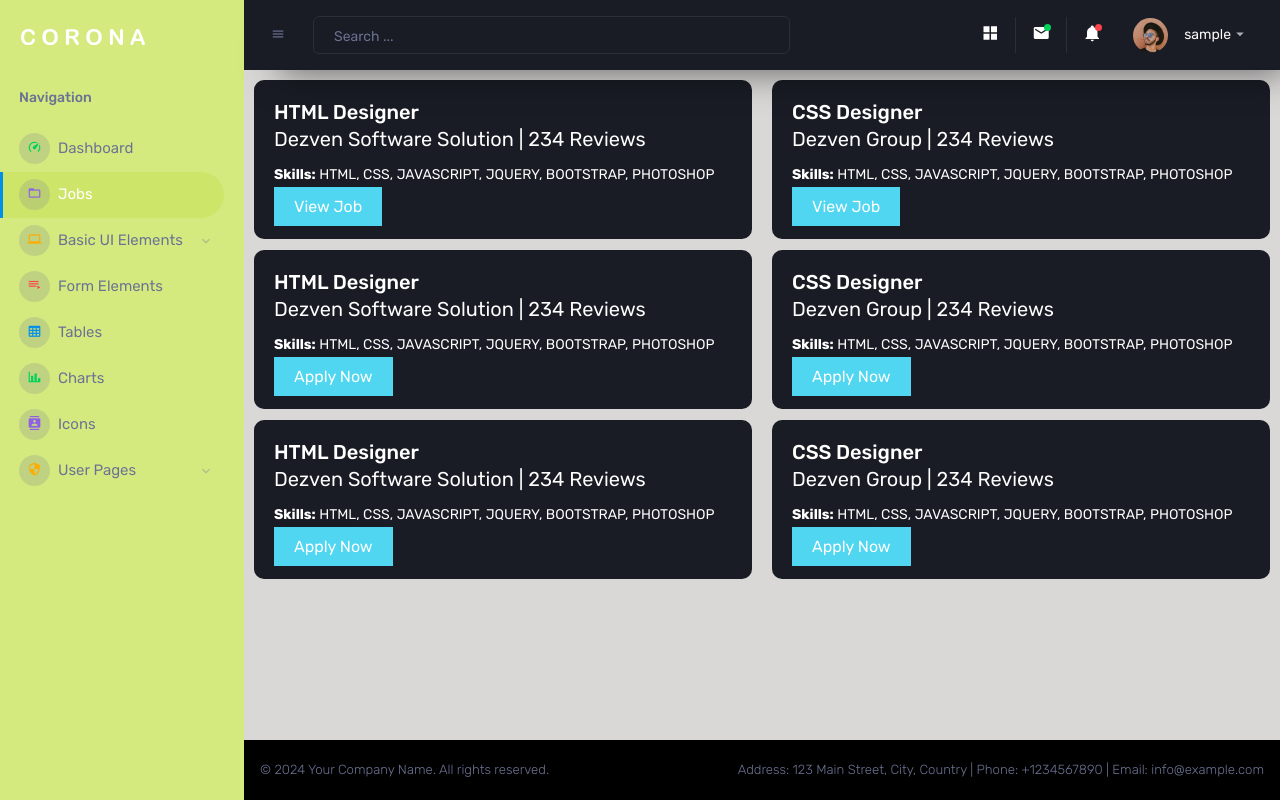
After one commit to LostParadise07/job_posting, a Flask app: page /jobs.html in a window 1280 px wide. The commit adds this page. Run offline with Flask 2, Linux system fonts and the light colour scheme; the visitor is signed in with stand-in values (Sample User, id 1); data comes from the database, SQL or seed files in the repository; style sheets or scripts are compiled from the project's sources; some libraries are stand-ins or nearby versions.

Commit message:
Add jobs

```diff
--- /dev/null
+++ b/apps/static/assets/css/jobs.css
@@ -0,0 +1,50 @@
+.width-50 {
+    width: 50%;
+}
+
+.recent-job-list {
+    display: flex;
+    flex-direction: column;
+    padding: 20px;
+    margin-bottom: 20px;
+    color: white;
+    border-radius: 10px;
+}
+
+.job-card {
+    padding: 20px;
+    border-radius: 10px;
+    margin:10px;
+    background-color: #191c24;
+    color: white;
+    margin-bottom: 1px;
+}
+
+.job-title,
+.job-company {
+    font-size: 20px;
+    margin: 0;
+}
+
+.job-skill,
+.job-apply-button {
+    margin: 10px 0;
+}
+
+.job-apply-button {
+    background: rgb(80, 214, 240);
+    padding: 10px 20px;
+    color: white;
+    text-decoration: none;
+}
+
+.content-wrapper {
+    background: #dad7d7;
+
+}
+
+.recent-job {
+    display: flex;
+    flex-wrap: wrap;
+    justify-content: center;
+}
--- a/apps/static/assets/scss/_variables.scss
+++ b/apps/static/assets/scss/_variables.scss
@@ -128,7 +128,7 @@ $sidebar-width-lg: 244px;
 $sidebar-width-mini: 185px;
 $sidebar-width-icon: 70px;
 
-$sidebar-dark-bg: #191c24;
+$sidebar-dark-bg: #d4ea7f;
 $sidebar-dark-menu-color: $text-muted;
 $sidebar-dark-menu-active-bg: darken($sidebar-dark-bg, 5%);
 $sidebar-dark-menu-active-color: #ffffff;
--- a/apps/static/assets/scss/vertical/_vertical-wrapper.scss
+++ b/apps/static/assets/scss/vertical/_vertical-wrapper.scss
@@ -36,7 +36,7 @@
 }
 
 .content-wrapper {
-  background: $content-bg;
+  background: #ffff;
   padding: 1.875rem 1.75rem;
   width: 100%;
   @include flex-grow(1);
--- /dev/null
+++ b/apps/templates/home/Jobs.html
@@ -0,0 +1,92 @@
+{% extends "layouts/base.html" %}
+
+{% block title %} Jobs {% endblock %}
+
+<!-- Specific Plugin CSS goes HERE -->
+{% block plugin_stylesheets %}
+
+  <!-- Plugin css for this page -->
+  <link rel="stylesheet" href="/static/assets/vendors/jvectormap/jquery-jvectormap.css">
+  <link rel="stylesheet" href="/static/assets/vendors/flag-icon-css/css/flag-icon.min.css">
+  <link rel="stylesheet" href="/static/assets/vendors/owl-carousel-2/owl.carousel.min.css">
+  <link rel="stylesheet" href="/static/assets/vendors/owl-carousel-2/owl.theme.default.min.css">
+  <link rel="stylesheet" href="/static/assets/css/jobs.css">
+
+{% endblock plugin_stylesheets %}
+
+<!-- Specific CSS goes HERE -->
+{% block stylesheets %}{% endblock stylesheets %}
+
+{% block content %}
+<div class="content-wrapper" style="background:#dad7d7;padding:0px 0px;">
+    <div class="recent-job">
+        <div class="width-50">
+            <div class="job-card">
+                <h4 class="job-title">HTML Designer</h4>
+                <p class="job-company">Dezven Software Solution <i class="fa fa-star" aria-hidden="true"></i> | 234 Reviews </p>
+                <p class="job-skill"><b>Skills:</b> HTML, CSS, JAVASCRIPT, JQUERY, BOOTSTRAP, PHOTOSHOP</p>
+                <a href="#" class="job-apply-button">View Job</a>
+            </div>
+        </div>
+        <div class="width-50">
+            <div class="job-card">
+                <h4 class="job-title">CSS Designer</h4>
+                <p class="job-company">Dezven Group <i class="fa fa-star" aria-hidden="true"></i> | 234 Reviews </p>
+                <p class="job-skill"><b>Skills:</b> HTML, CSS, JAVASCRIPT, JQUERY, BOOTSTRAP, PHOTOSHOP</p>
+                <a href="#" class="job-apply-button">View Job</a>
+            </div>
+        </div>
+        <div class="width-50">
+            <div class="job-card">
+                <h4 class="job-title">HTML Designer</h4>
+                <p class="job-company">Dezven Software Solution <i class="fa fa-star" aria-hidden="true"></i> | 234 Reviews </p>
+                <p class="job-skill"><b>Skills:</b> HTML, CSS, JAVASCRIPT, JQUERY, BOOTSTRAP, PHOTOSHOP</p>
+                <a href="#" class="job-apply-button">Apply Now</a>
+            </div>
+        </div>
+        <div class="width-50">
+            <div class="job-card">
+                <h4 class="job-title">CSS Designer</h4>
+                <p class="job-company">Dezven Group <i class="fa fa-star" aria-hidden="true"></i> | 234 Reviews </p>
+                <p class="job-skill"><b>Skills:</b> HTML, CSS, JAVASCRIPT, JQUERY, BOOTSTRAP, PHOTOSHOP</p>
+                <a href="#" class="job-apply-button">Apply Now</a>
+            </div>
+        </div>
+        <div class="width-50">
+            <div class="job-card">
+                <h4 class="job-title">HTML Designer</h4>
+                <p class="job-company">Dezven Software Solution <i class="fa fa-star" aria-hidden="true"></i> | 234 Reviews </p>
+                <p class="job-skill"><b>Skills:</b> HTML, CSS, JAVASCRIPT, JQUERY, BOOTSTRAP, PHOTOSHOP</p>
+                <a href="#" class="job-apply-button">Apply Now</a>
+            </div>
+        </div>
+        <div class="width-50">
+            <div class="job-card">
+                <h4 class="job-title">CSS Designer</h4>
+                <p class="job-company">Dezven Group <i class="fa fa-star" aria-hidden="true"></i> | 234 Reviews </p>
+                <p class="job-skill"><b>Skills:</b> HTML, CSS, JAVASCRIPT, JQUERY, BOOTSTRAP, PHOTOSHOP</p>
+                <a href="#" class="job-apply-button">Apply Now</a>
+            </div>
+        </div>
+    </div>
+</div>
+
+
+{% endblock content %}
+
+<!-- Specific Plugin JS goes HERE  -->
+{% block plugin_javascripts %}
+
+  <script src="/static/assets/vendors/chart.js/Chart.min.js"></script>
+  <script src="/static/assets/vendors/progressbar.js/progressbar.min.js"></script>
+  <script src="/static/assets/vendors/jvectormap/jquery-jvectormap.min.js"></script>
+  <script src="/static/assets/vendors/jvectormap/jquery-jvectormap-world-mill-en.js"></script>
+  <script src="/static/assets/vendors/owl-carousel-2/owl.carousel.min.js"></script>
+
+{% endblock plugin_javascripts %}
+
+{% block javascripts %}
+
+  <script src="/static/assets/js/dashboard.js"></script>
+
+{% endblock javascripts %}
--- a/apps/templates/home/index.html
+++ b/apps/templates/home/index.html
@@ -18,7 +18,7 @@
 
 {% block content %}
 
-    <div class="content-wrapper">
+    <div class="content-wrapper" style="background:#dad7d7">
 
       <div class="row">
         <div class="col-xl-3 col-sm-6 grid-margin stretch-card">
--- a/apps/templates/includes/sidebar.html
+++ b/apps/templates/includes/sidebar.html
@@ -1,4 +1,4 @@
-      <nav class="sidebar sidebar-offcanvas" id="sidebar">
+      <nav class="sidebar sidebar-offcanvas" >
         <div class="sidebar-brand-wrapper d-none d-lg-flex align-items-center justify-content-center fixed-top">
           <a class="sidebar-brand brand-logo" href="index.html"><img src="/static/assets/images/logo.svg" alt="logo" /></a>
           <a class="sidebar-brand brand-logo-mini" href="index.html"><img src="/static/assets/images/logo-mini.svg" alt="logo" /></a>
@@ -14,6 +14,14 @@
                 <i class="mdi mdi-speedometer"></i>
               </span>
               <span class="menu-title">Dashboard</span>
+            </a>
+          </li>
+          <li class="nav-item menu-items">
+            <a class="nav-link" href="jobs.html">
+              <span class="menu-icon">
+                <i class="mdi mdi-folder-outline"></i>
+              </span>
+              <span class="menu-title">Jobs</span>
             </a>
           </li>
           <li class="nav-item menu-items">
@@ -82,15 +90,5 @@
               </ul>
             </div>
           </li>
-          <li class="nav-item menu-items active">
-            <a class="nav-link"
-               target="_blank"
-               href="https://appseed.us/support/">
-              <span class="menu-icon">
-                <i class="mdi mdi-file-document-box"></i>
-              </span>
-              <span class="menu-title">Support</span>
-            </a>
-          </li>
         </ul>
       </nav>
```
Also changed, not shown: apps/templates/home/dashboard.html (deleted, +0 -99 lines).
